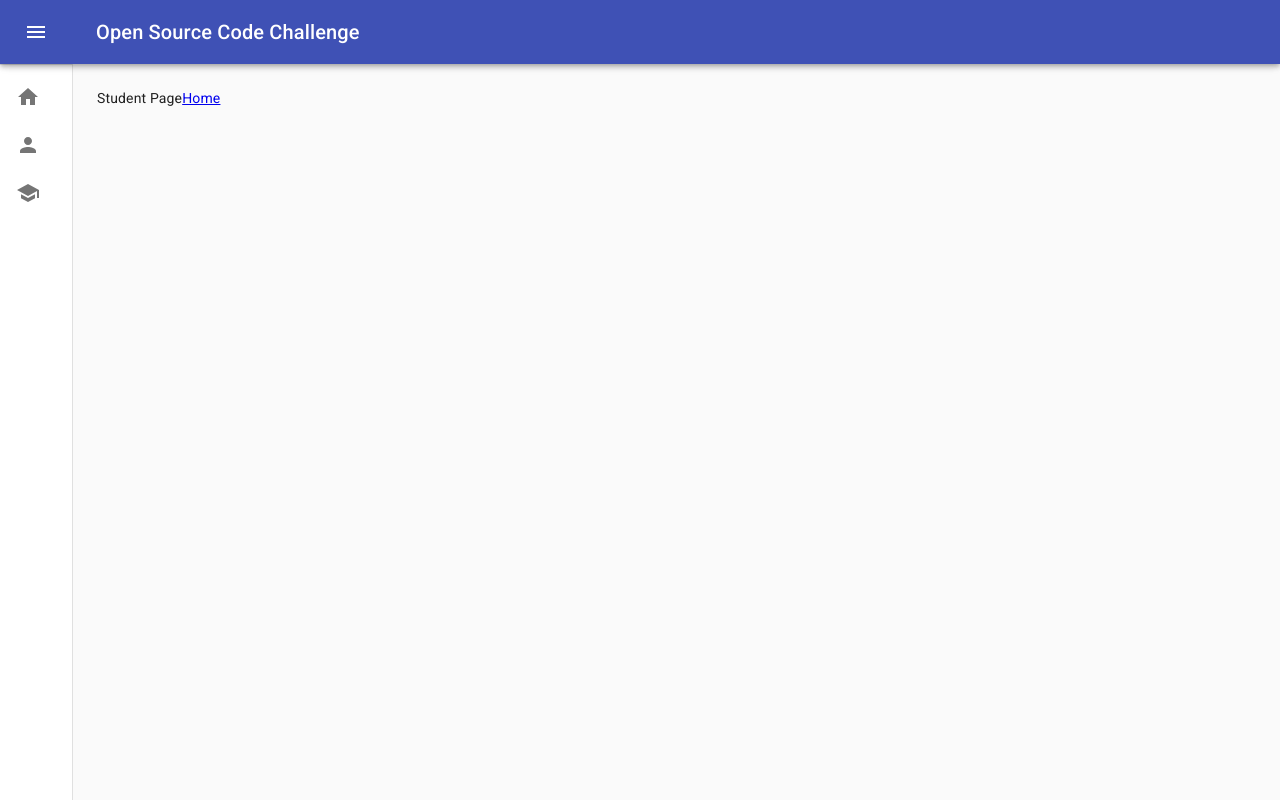
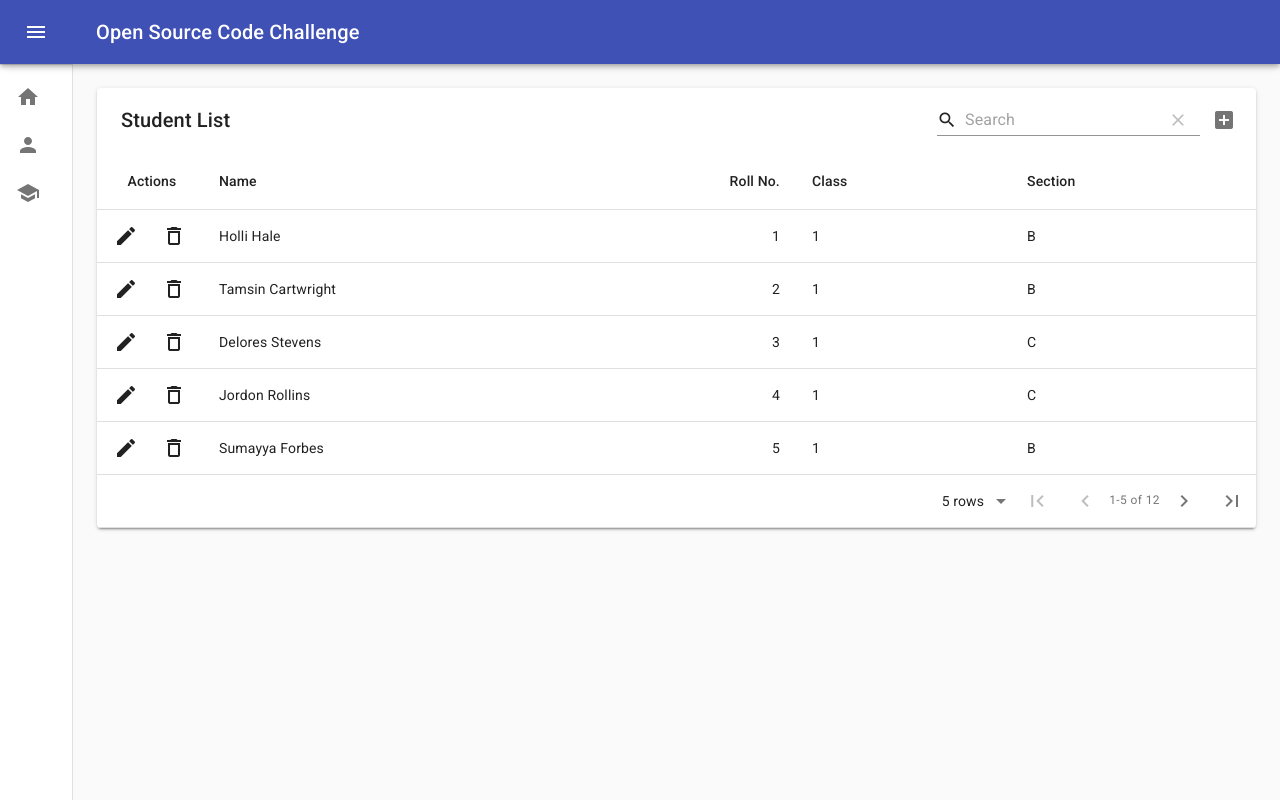
Before and after one commit to leonardopaganelli/open-source-code-challenge, a React (Create React App) app: page /student in a window 1280 px wide. Built offline with nearby package versions, Linux system fonts and the light colour scheme.

Commit message:
add student list and mock data

```diff
--- a/package.json
+++ b/package.json
@@ -8,6 +8,7 @@
     "@testing-library/jest-dom": "^4.2.4",
     "@testing-library/react": "^9.3.2",
     "@testing-library/user-event": "^7.1.2",
+    "material-table": "^1.69.0",
     "node-sass": "^4.14.1",
     "prop-types": "^15.7.2",
     "react": "^16.13.1",
--- a/src/views/Student/Student.jsx
+++ b/src/views/Student/Student.jsx
@@ -1,14 +1,11 @@
 import React from 'react';
 
-import { Link } from 'react-router-dom';
+import StudentList from './StudentList'
 
 const Student = () => {
   return (
     <section className="student-content">
-      Student Page
-      <Link to="/">
-        Home
-      </Link>
+      <StudentList />
     </section>
   );
 };
--- /dev/null
+++ b/src/views/Student/StudentList/StudentList.jsx
@@ -0,0 +1,83 @@
+import React from 'react';
+import MaterialTable from 'material-table';
+
+export default () => {
+  const classList = [...Array(12).keys()]
+    .reduce((map, item) => ({
+      ...map,
+      [item + 1]: item + 1
+    }), {})
+  const sectionList = [ ...Array(6).keys()]
+    .reduce((map, item) => ({
+      ...map,
+      [item]: String.fromCharCode(65 + item)
+    }), {})
+
+  const [state, setState] = React.useState({
+    columns: [
+      { title: 'Name', field: 'name' },
+      { title: 'Roll No.', field: 'roll', type: 'numeric' },
+      { title: 'Class', field: 'class', lookup: classList },
+      { title: 'Section', field: 'section', lookup: sectionList },
+    ],
+    data: [
+      { name: 'Holli Hale', roll: 1, class: 1, section: 1 },
+      { name: 'Tamsin Cartwright', roll: 2, class: 1, section: 1 },
+      { name: 'Delores Stevens', roll: 3, class: 1, section: 2 },
+      { name: 'Jordon Rollins', roll: 4, class: 1, section: 2 },
+      { name: 'Sumayya Forbes', roll: 5, class: 1, section: 1 },
+      { name: 'Ahsan Walton', roll: 6, class: 1, section: 3 },
+      { name: 'Charlotte George', roll: 7, class: 1, section: 3 },
+      { name: 'Shaan Walters', roll: 8, class: 3, section: 1 },
+      { name: 'Alexandria Mccarty', roll: 9, class: 3, section: 1 },
+      { name: 'Keith Montgomery', roll: 10, class: 5, section: 2 },
+      { name: 'Yazmin Woodcock', roll: 11, class: 5, section: 2 },
+      { name: 'Nathanial Mccabe', roll: 12, class: 6, section: 1 },
+    ],
+  });
+
+  return (
+    <MaterialTable
+      title="Student List"
+      columns={state.columns}
+      data={state.data}
+      editable={{
+        onRowAdd: (newData) =>
+          new Promise((resolve) => {
+            setTimeout(() => {
+              resolve();
+              setState((prevState) => {
+                const data = [...prevState.data];
+                data.push(newData);
+                return { ...prevState, data };
+              });
+            }, 600);
+          }),
+        onRowUpdate: (newData, oldData) =>
+          new Promise((resolve) => {
+            setTimeout(() => {
+              resolve();
+              if (oldData) {
+                setState((prevState) => {
+                  const data = [...prevState.data];
+                  data[data.indexOf(oldData)] = newData;
+                  return { ...prevState, data };
+                });
+              }
+            }, 600);
+          }),
+        onRowDelete: (oldData) =>
+          new Promise((resolve) => {
+            setTimeout(() => {
+              resolve();
+              setState((prevState) => {
+                const data = [...prevState.data];
+                data.splice(data.indexOf(oldData), 1);
+                return { ...prevState, data };
+              });
+            }, 600);
+          }),
+      }}
+    />
+  );
+}
--- /dev/null
+++ b/src/views/Student/StudentList/index.js
@@ -0,0 +1,3 @@
+import StudentList from './StudentList';
+
+export default StudentList;
```
Also changed, not shown: 1 other file (tests, documents, lock files or other folders).
